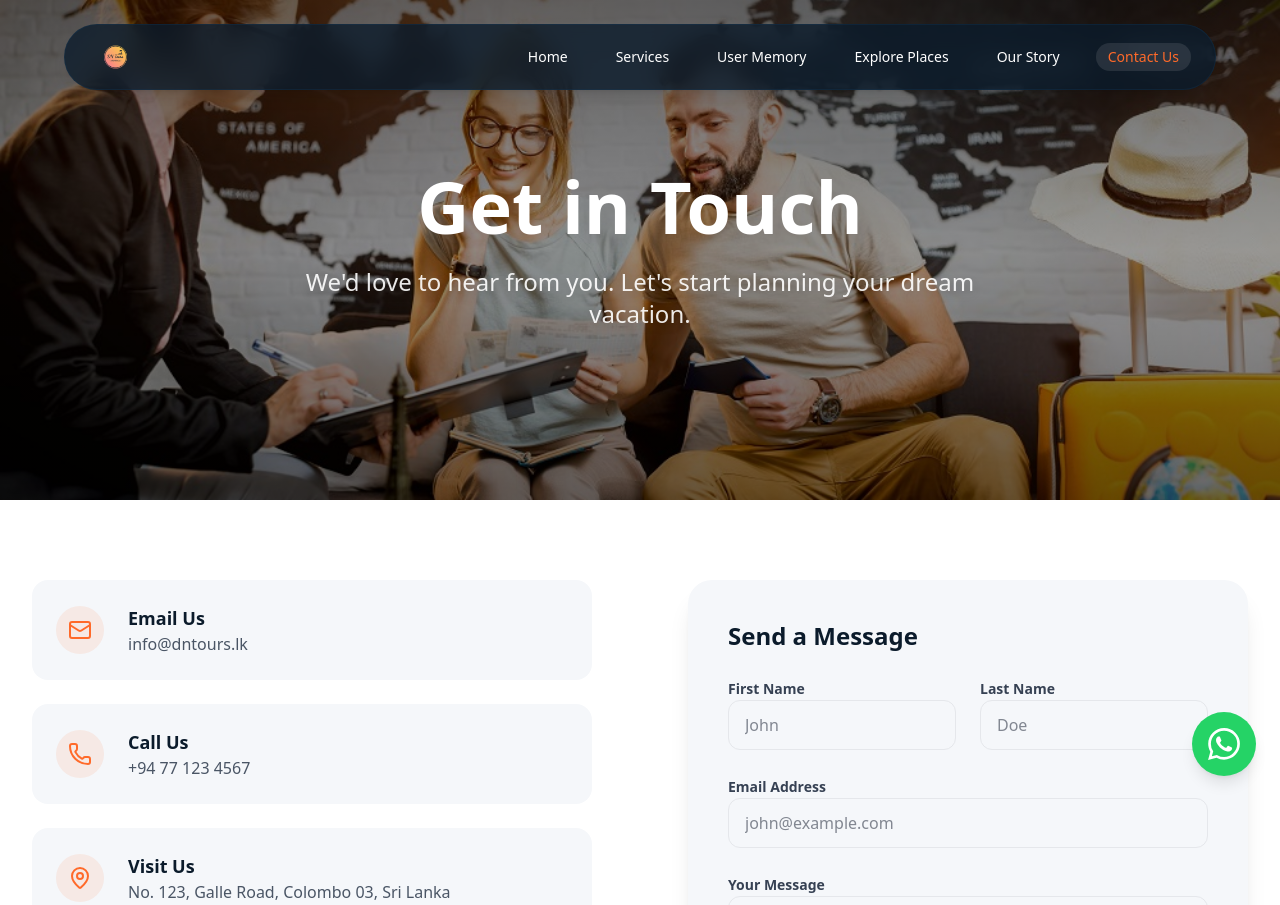
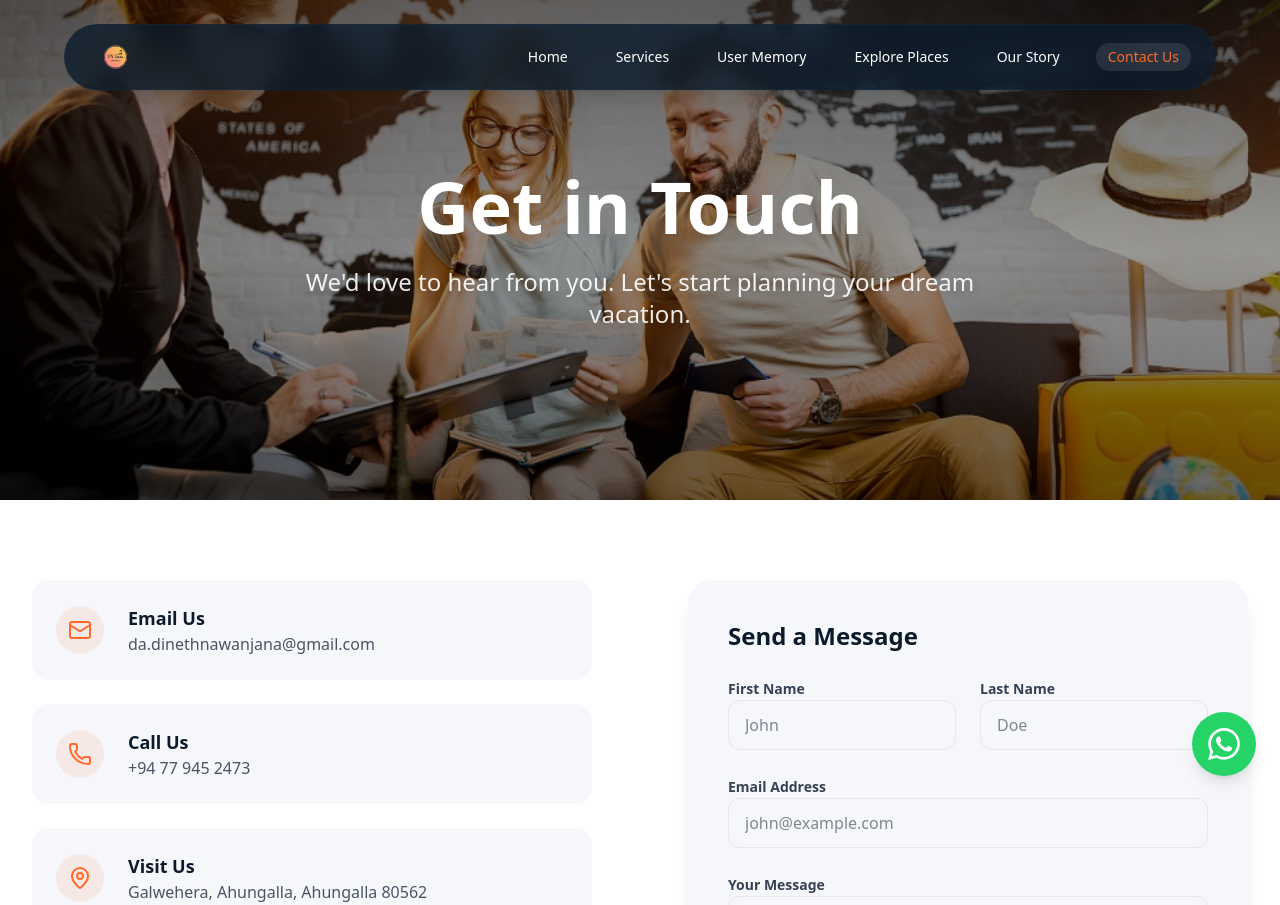
Before and after one commit to Silvadnd/DNTours, a Next.js app: page /contact in a window 1280 px wide. Shown: the top 905 px of the page. Built offline with nearby package versions, Linux system fonts and the light colour scheme.

Commit message:
Update contact page

```diff
--- a/app/(main)/contact/page.tsx
+++ b/app/(main)/contact/page.tsx
@@ -41,7 +41,7 @@ export default function ContactPage() {
                                 </div>
                                 <div>
                                     <p className="font-bold text-lg text-dn-navy">Email Us</p>
-                                    <a href="mailto:info@dntours.lk" className="text-gray-600 hover:text-dn-orange transition-colors">info@dntours.lk</a>
+                                    <a href="mailto:da.dinethnawanjana@gmail.com" className="text-gray-600 hover:text-dn-orange transition-colors">da.dinethnawanjana@gmail.com</a>
                                 </div>
                             </div>
 
@@ -51,7 +51,7 @@ export default function ContactPage() {
                                 </div>
                                 <div>
                                     <p className="font-bold text-lg text-dn-navy">Call Us</p>
-                                    <a href="tel:+94771234567" className="text-gray-600 hover:text-dn-orange transition-colors">+94 77 123 4567</a>
+                                    <a href="tel:+94 77 945 2473" className="text-gray-600 hover:text-dn-orange transition-colors">+94 77 945 2473</a>
                                 </div>
                             </div>
 
@@ -61,7 +61,7 @@ export default function ContactPage() {
                                 </div>
                                 <div>
                                     <p className="font-bold text-lg text-dn-navy">Visit Us</p>
-                                    <p className="text-gray-600">No. 123, Galle Road, Colombo 03, Sri Lanka</p>
+                                    <p className="text-gray-600">Galwehera, Ahungalla, Ahungalla 80562</p>
                                 </div>
                             </div>
                         </div>
```
